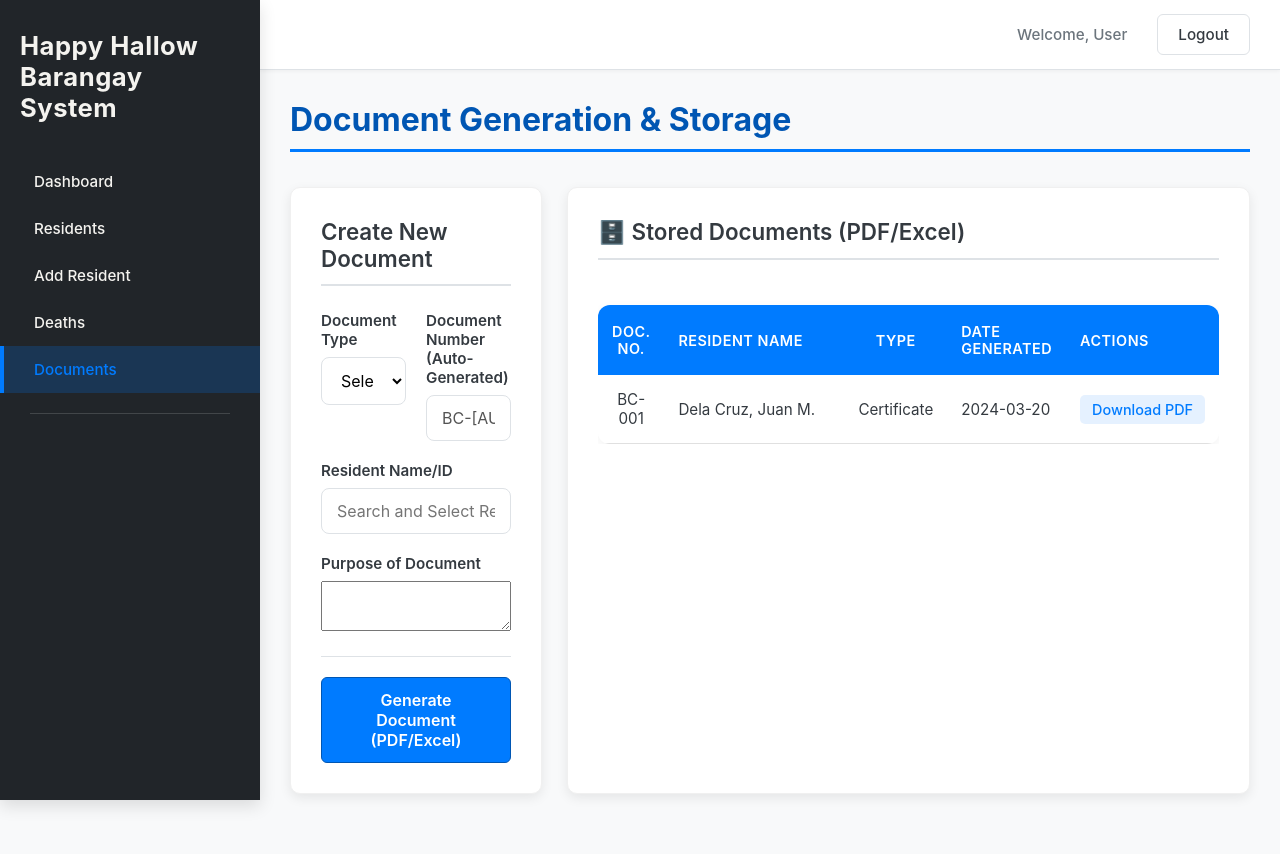
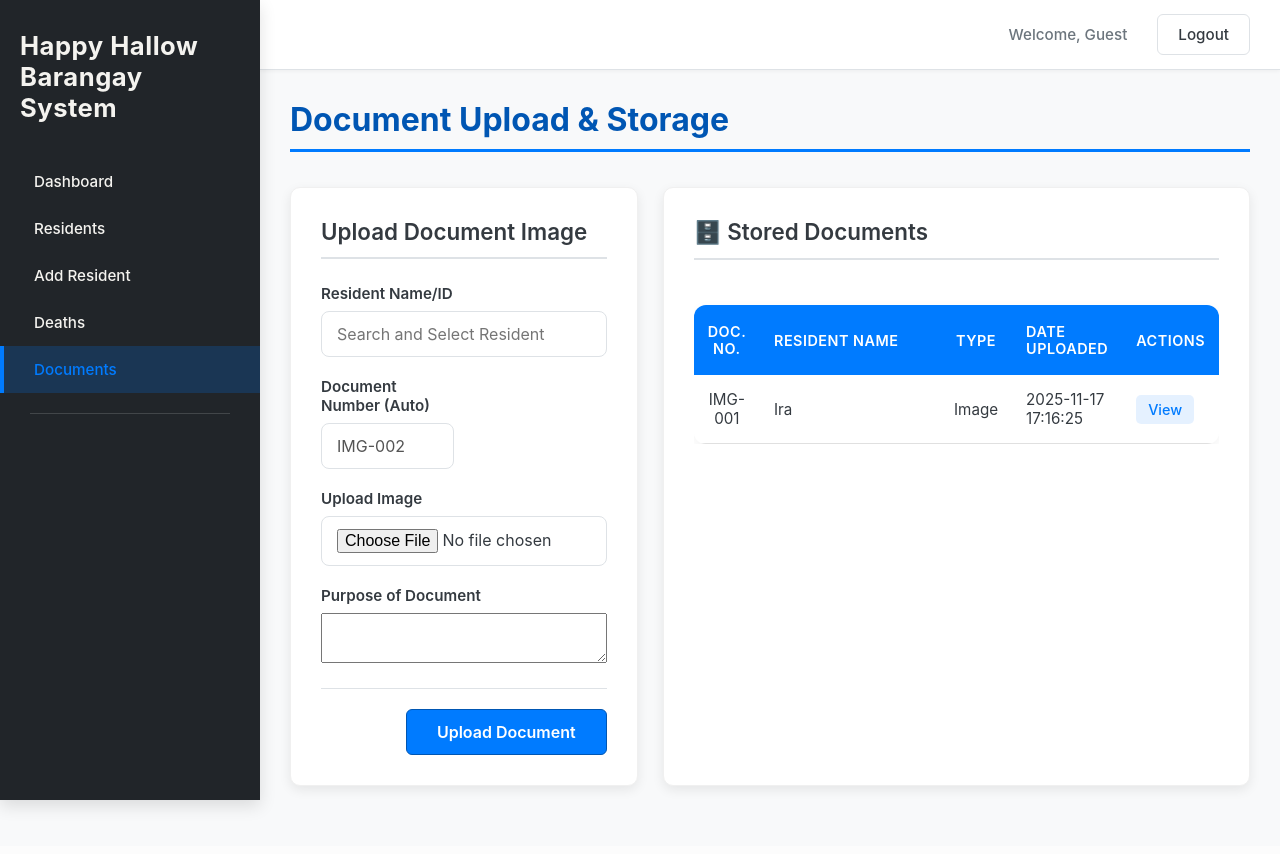
Before and after one commit to marcelo12211/Web-Tech--Midterm, a PHP site: page /documents.php in a window 1280 px wide. After the commit the page ends 811 px from the top, so only its background shows below. Run offline with PHP 8.4, Linux system fonts and the light colour scheme; data comes from the database, SQL or seed files in the repository; both versions use the stored data as it was after the commit.

Commit message:
documents

```diff
--- a/Webtech/documents.php
+++ b/Webtech/documents.php
@@ -1,5 +1,18 @@
 <?php
-include 'db_connect.php'; // make $conn available
+include 'db_connect.php';
+
+// Function to generate next document number
+function getNextDocNumber($conn) {
+    $result = $conn->query("SELECT id FROM documents ORDER BY id DESC LIMIT 1");
+    if ($row = $result->fetch_assoc()) {
+        return 'IMG-' . str_pad($row['id'] + 1, 3, '0', STR_PAD_LEFT);
+    } else {
+        return 'IMG-001';
+    }
+}
+
+// Handle success message after upload
+$success = isset($_GET['success']) ? true : false;
 ?>
 <!DOCTYPE html>
 <html lang="en">
@@ -16,11 +29,10 @@ include 'db_connect.php'; // make $conn available
         <div class="logo">Happy Hallow Barangay System</div>
         <nav class="main-nav">
           <ul>
-
             <li><a href="index.php">Dashboard</a></li>
             <li><a href="residents.php">Residents</a></li>
             <li><a href="addnewresidents.php">Add Resident</a></li>
-                    <li><a href="deaths.php" >Deaths</a></li>
+            <li><a href="deaths.php">Deaths</a></li>
             <li><a href="documents.php" class="active">Documents</a></li>
             <li class="nav-divider"></li>
           </ul>
@@ -36,55 +48,68 @@ include 'db_connect.php'; // make $conn available
         </header>
 
         <main class="page-content">
-          <h2>Document Generation & Storage</h2>
+          <h2>Document Upload & Storage</h2>
+
+          <?php if ($success): ?>
+            <div class="alert success">Document uploaded successfully!</div>
+          <?php endif; ?>
+
           <div class="dashboard-grid" style="grid-template-columns: 1fr 1fr">
+            <!-- Upload Form -->
             <div class="card">
-              <h3>Create New Document</h3>
-              <form>
+              <h3>Upload Document Image</h3>
+              <form action="upload_document.php" method="POST" enctype="multipart/form-data">
                 <div class="form-grid">
-                  <div class="input-group">
-                    <label for="docType">Document Type</label>
-                    <select id="docType" required>
-                      <option value="">Select Document</option>
-                      <option value="certificate">Barangay Certificate</option>
-                      <option value="clearance">Barangay Clearance</option>
-                    </select>
-                  </div>
-                  <div class="input-group">
-                    <label for="docNumber"
-                      >Document Number (Auto-Generated)</label
-                    >
-                    <input
-                      type="text"
-                      id="docNumber"
-                      value="BC-[AUTO-GENERATE]"
-                      disabled
-                    />
-                  </div>
                   <div class="input-group" style="grid-column: 1 / -1">
                     <label for="residentSearch">Resident Name/ID</label>
                     <input
                       type="text"
                       id="residentSearch"
+                      name="resident"
                       placeholder="Search and Select Resident"
                       required
                     />
                   </div>
+
+                  <div class="input-group">
+                    <label for="docNumber">Document Number (Auto)</label>
+                    <input
+                      type="text"
+                      id="docNumber"
+                      name="docNumber"
+                      value="<?php echo getNextDocNumber($conn); ?>"
+                      disabled
+                    />
+                  </div>
+
+                  <div class="input-group" style="grid-column: 1 / -1">
+                    <label for="docImage">Upload Image</label>
+                    <input
+                      type="file"
+                      id="docImage"
+                      name="docImage"
+                      accept="image/*"
+                      required
+                    />
+                  </div>
+
                   <div class="input-group" style="grid-column: 1 / -1">
                     <label for="purpose">Purpose of Document</label>
-                    <textarea id="purpose" rows="3" required></textarea>
+                    <textarea id="purpose" name="purpose" rows="3" required></textarea>
                   </div>
                 </div>
+
                 <div class="form-actions">
                   <button type="submit" class="btn primary-btn create">
-                    Generate Document (PDF/Excel)
+                    Upload Document
                   </button>
                 </div>
               </form>
             </div>
 
+            <!-- Stored Documents Table -->
             <div class="card">
-              <h3>🗄️ Stored Documents (PDF/Excel)</h3>
+              <h3>🗄️ Stored Documents</h3>
               <div class="table-responsive">
                 <table>
                   <thead>
@@ -92,20 +117,25 @@ include 'db_connect.php'; // make $conn available
                       <th>Doc. No.</th>
                       <th>Resident Name</th>
                       <th>Type</th>
-                      <th>Date Generated</th>
+                      <th>Date Uploaded</th>
                       <th>Actions</th>
                     </tr>
                   </thead>
                   <tbody id="documentStorageTable">
-                    <tr>
-                      <td>BC-001</td>
-                      <td>Dela Cruz, Juan M.</td>
-                      <td>Certificate</td>
-                      <td>2024-03-20</td>
-                      <td class="actions-cell">
-                        <a href="#" class="action-link view">Download PDF</a>
+                  <?php
+                  $result = $conn->query("SELECT * FROM documents ORDER BY created_at DESC");
+                  while ($row = $result->fetch_assoc()) {
+                      echo "<tr>
+                        <td>IMG-" . str_pad($row['id'], 3, '0', STR_PAD_LEFT) . "</td>
+                        <td>{$row['resident_name']}</td>
+                        <td>Image</td>
+                        <td>{$row['created_at']}</td>
+                        <td class='actions-cell'>
+                          <a href='{$row['file_path']}' class='action-link view' target='_blank'>View</a>
                         </td>
-                    </tr>
+                      </tr>";
+                  }
+                  ?>
                   </tbody>
                 </table>
               </div>
@@ -116,7 +146,6 @@ include 'db_connect.php'; // make $conn available
     </div>
 
     <script>
-      // Existing functions...
       function setupLogout() {
         const logoutBtn = document.getElementById("logoutBtn");
         logoutBtn.addEventListener("click", () => {
@@ -131,7 +160,7 @@ include 'db_connect.php'; // make $conn available
         if (user && user.name) {
           userNameSpan.textContent = `Welcome, ${user.name}`;
         } else {
-          (userNameSpan.textContent = Welcome), Guest;
+          userNameSpan.textContent = "Welcome, Guest";
         }
       }
 
--- a/Webtech/index.php
+++ b/Webtech/index.php
@@ -1,5 +1,5 @@
 <?php
-include 'db_connect.php'; // makes $conn available
+include __DIR__ . '/db_connect.php';
 
 // Fetch dashboard numbers via sql commansd
 $sql = "SELECT
--- a/Webtech/login.php
+++ b/Webtech/login.php
@@ -25,7 +25,7 @@ if ($_SERVER["REQUEST_METHOD"] == "POST") {
             if ($role == "admin") {
                 header("Location: admin/admin_menu.html");
             } else {
-                header("Location: addnewresidents.php");
+                header("Location: index.php");
             }
             exit;
         } else {
```
Also changed, not shown: Webtech/happyhallow.sql (+24 -1 lines), Webtech/upload_document.php (added, +56 -0 lines), Webtech/uploads/documents/doc_691b5869e752f9.54261882.jpg (added). Lines whose indentation alone changed are shown as unchanged.
